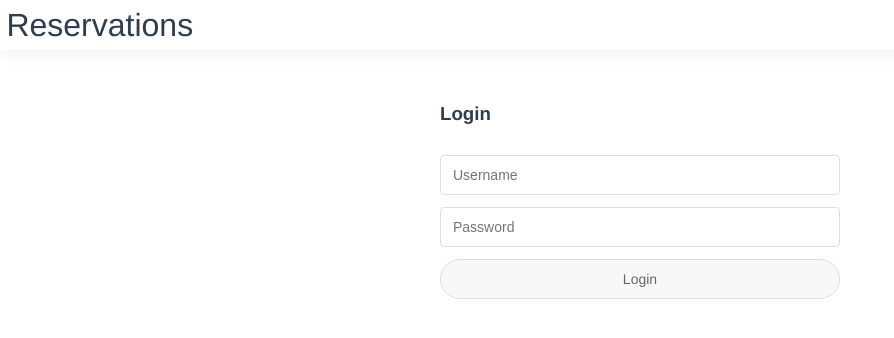
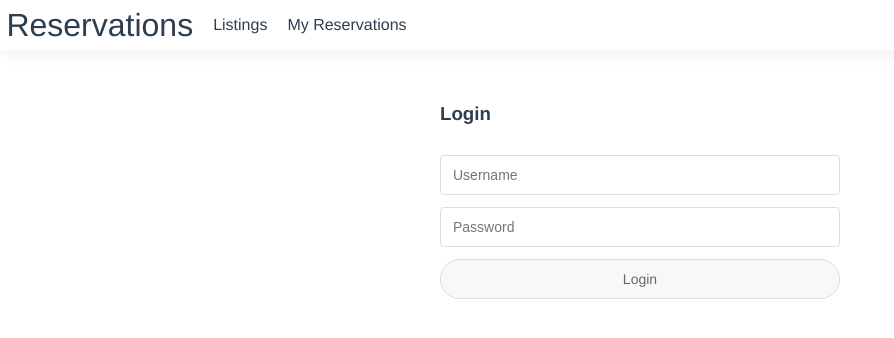
Before and after one commit to dashhudson/dashbnb, a Vue app: page / in a window 1280 px wide. Shown: the top 338 px of the page, without its empty margins (0-894 px from the left). Built offline with nearby package versions, Linux system fonts and the light colour scheme.

Commit message:
Modifying list item to easily allow for multiple slots

```diff
--- a/package.json
+++ b/package.json
@@ -1,5 +1,5 @@
 {
-  "name": "reservations",
+  "name": "Reservations",
   "version": "0.1.0",
   "private": true,
   "scripts": {
--- a/src/components/Listings.vue
+++ b/src/components/Listings.vue
@@ -1,18 +1,26 @@
 <template>
     <div>
         <ControlBar title="Listings">
-            Filter
+        <select>
+          <option>All Listings</option>
+          <option>Cottage</option>
+          <option>House</option>
+          <option>Hotel</option>
+          <option>Resort</option>
+        </select>
         </ControlBar>
         <template v-if="loading">
             Loading ...
         </template>
         <template v-else>
-            <List :items="listings" #default="{ item: listing }">
+        <List :items="listings" >
+            <template #default="{ item: listing }">
               <div>
                 <div>Property: {{ listing.property_type }}</div>
                 <div>Place: {{ listing.place_type }}</div>
                 <div>Occupancy: {{ listing.occupancy }}</div>
               </div>
+            </template>
         </List>
         </template>
     </div>
--- a/src/components/TopNav.vue
+++ b/src/components/TopNav.vue
@@ -2,6 +2,12 @@
     <header class="top-nav">
         <div class="left">
             <div class="title">Reservations</div>
+            <nav>
+              <ul>
+                <li>Listings</li>
+                <li>My Reservations</li>
+              </ul>
+            </nav>
         </div>
         <div class="right">
             <template v-if="isLoggedIn">
@@ -58,5 +64,22 @@ export default {
     font-weight: normal;
     line-height: 1.25em;
   }
+
+  nav {
+    ul {
+      list-style-type: none;
+      margin: 0 0 0 10px;
+      padding: 0;
+
+      li {
+        display: inline-block;
+        padding: 10px;
+
+        a {
+
+        }
+      }
+    }
+  }
 }
 </style>
```
Also changed, not shown: src/components/Login.vue (line endings or trailing spaces). Lines whose indentation alone changed are shown as unchanged.
